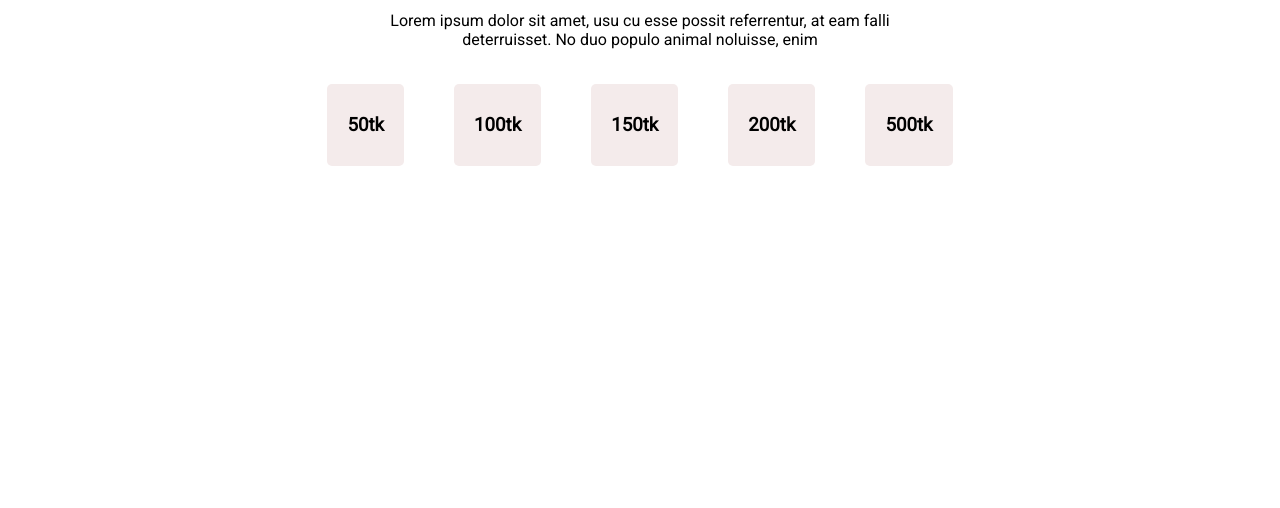
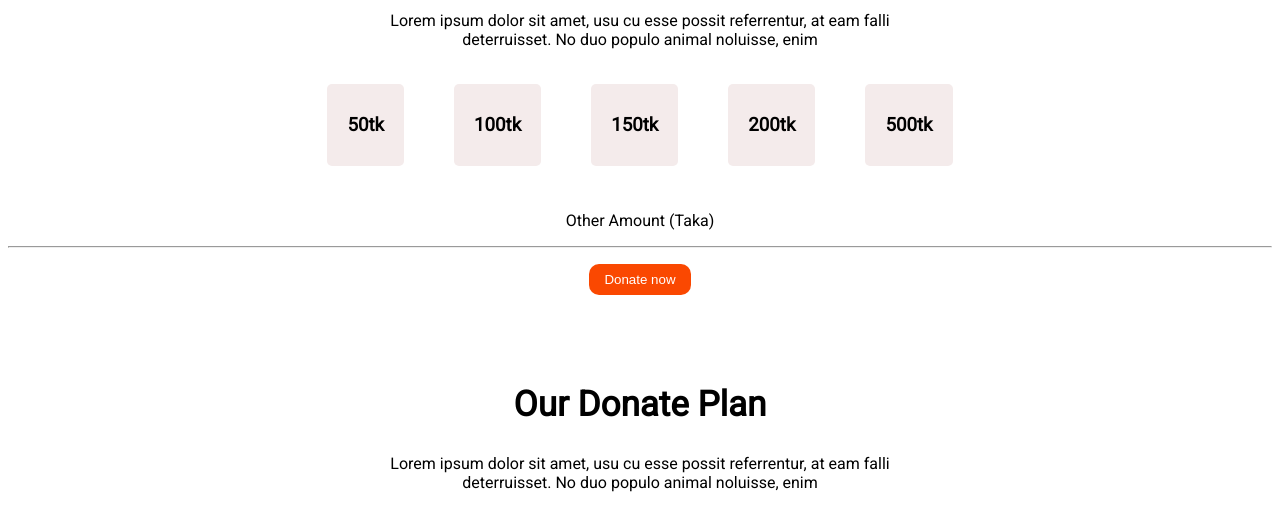
Before and after one commit to hasemk/my-new-website, a plain HTML site: page index.html in a window 1280 px wide. Shown: the part 614-1122 px from the top of the page. Before the commit the page ends 807 px from the top, so only its background shows below. Drawn offline with Linux system fonts and the light colour scheme.

Commit message:
donate plan

```diff
--- a/index.html
+++ b/index.html
@@ -46,6 +46,19 @@
         <h3 class="ammount">500tk </h3>
 
     </section>
+    <section class="donate-today">
+        <p>Other Amount (Taka)</p>
+        <p>
+            <hr>
+        </p>
+        <button>Donate now</button>
+    </section>
+    <section class="donate_plan">
+        <h2>Our Donate Plan</h2>
+        <p>Lorem ipsum dolor sit amet, usu cu esse possit referrentur, at eam falli
+            <br> deterruisset. No duo populo animal noluisse, enim
+        </p>
+    </section>
 </body>
 
 </html>
--- a/style.css
+++ b/style.css
@@ -47,3 +47,15 @@ button{
     background-color: rgb(244, 202, 209);
     border: 2px solid red;
 }
+.donate-today{
+    text-align: center;
+    padding-top: 10px;
+}
+
+.donate_plan{
+    text-align: center;
+    padding-top: 60px;
+}
+h2{
+    font-size: 35px;
+}
```
